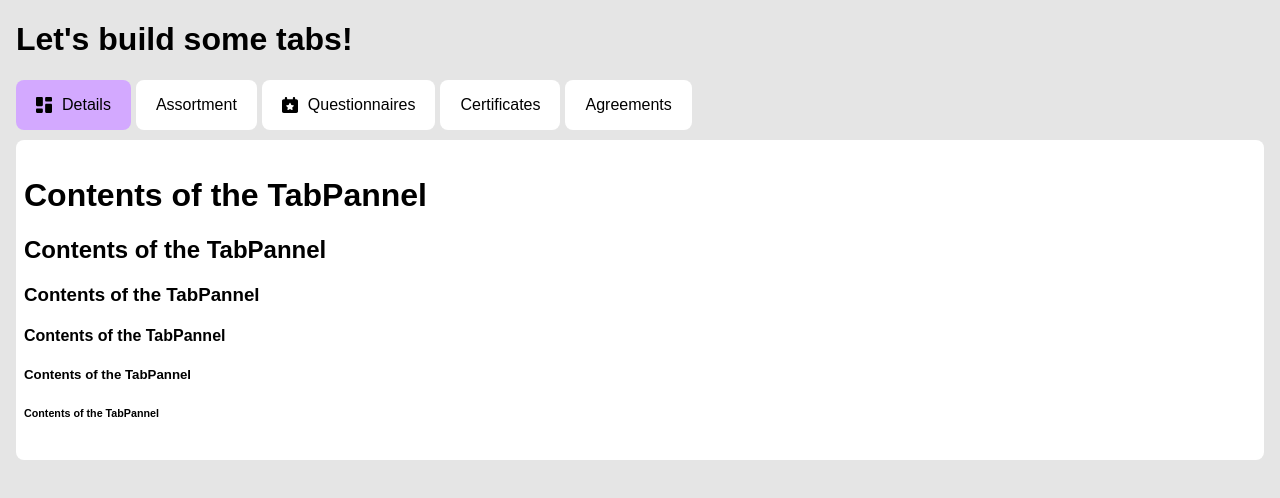
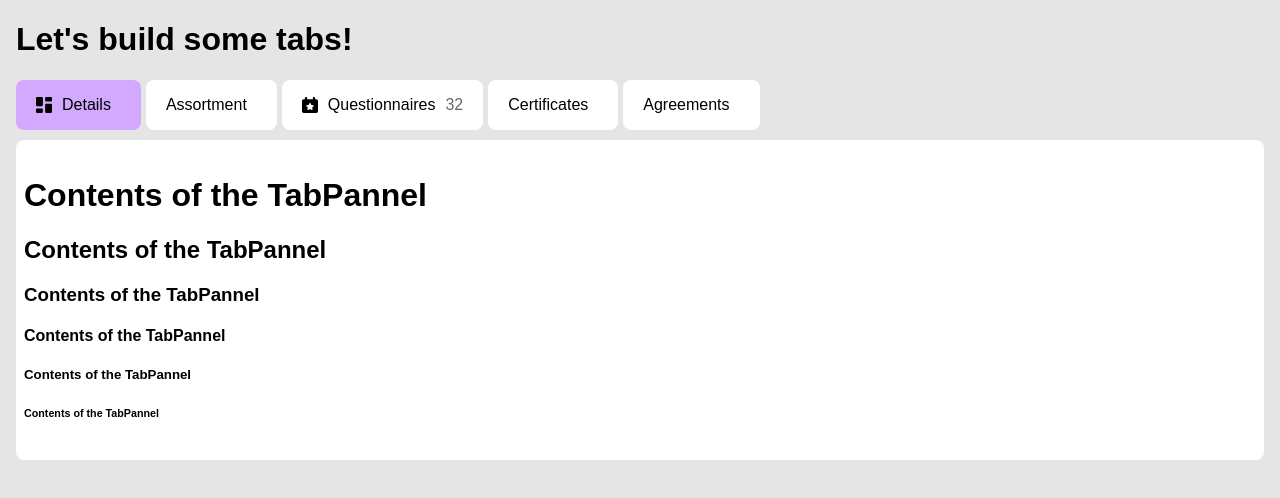
Before and after one commit to justlucdewit/nfo-test-2026, a Vue app: page / in a window 1280 px wide. Shown: the top 498 px of the page. Built offline with nearby package versions, Linux system fonts and the light colour scheme.

Commit message:
Implemented tab suffixes

```diff
--- a/src/components/TabbedContent.vue
+++ b/src/components/TabbedContent.vue
@@ -11,7 +11,8 @@ const tabs = ref([
     },
     {
         title: "Questionnaires",
-        icon: "icons/calendar-star.svg"
+        icon: "icons/calendar-star.svg",
+        suffix: 32,
     },
     {
         title: "Certificates",
@@ -39,6 +40,11 @@ const tabSelectionIndex = ref(0);
 
             <!-- Title -->
             {{ tab.title }}
+
+            <!-- Suffix -->
+            <span id="suffix">
+                {{ tab.suffix }}
+            </span>
         </div>
     </div>
 
@@ -82,6 +88,10 @@ const tabSelectionIndex = ref(0);
         &:hover {
             cursor: pointer;
         }
+
+        #suffix {
+            color: #666;
+        }
     }
 }
 
```
Also changed, not shown: 1 other file (tests, documents, lock files or other folders).
